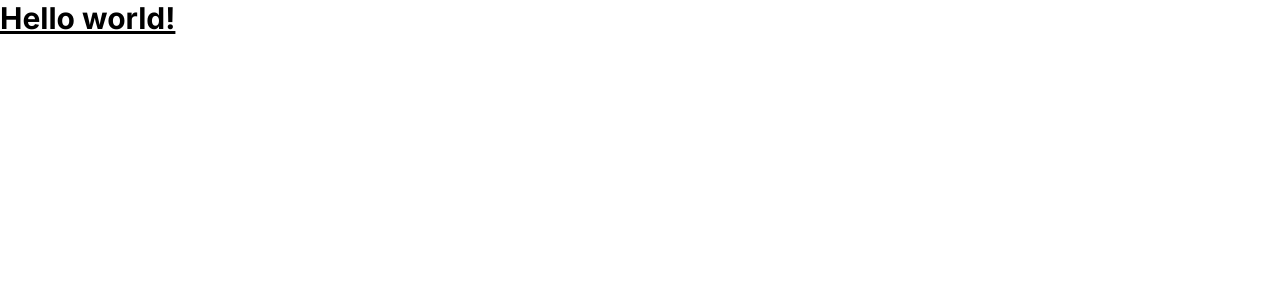
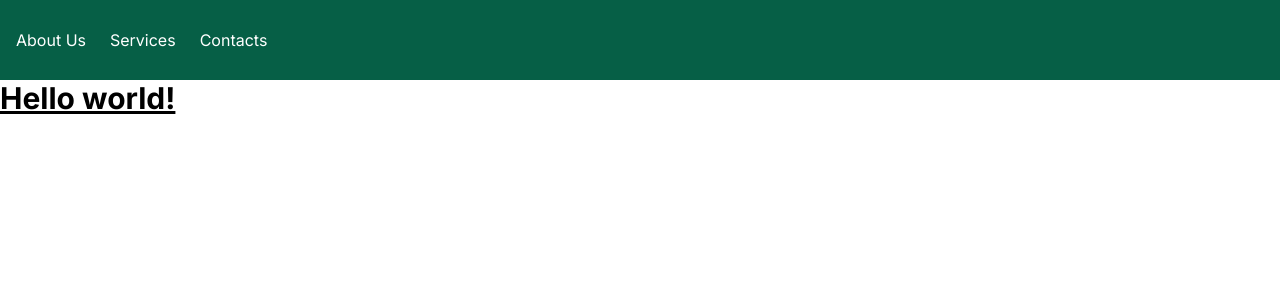
Before and after one commit to the-rabblerouser/booksbysara, a Next.js app: page / in a window 1280 px wide. Shown: the top 300 px of the page. Built offline with nearby package versions, Linux system fonts and the light colour scheme.

Commit message:
added navbar

```diff
--- /dev/null
+++ b/app/components/navigation/index.js
@@ -0,0 +1,38 @@
+import React from 'react';
+import Link from 'next/link';
+// import Logo from './Logo';
+// import Button from './Button';
+
+const Navbar = () => {
+	return (
+		<>
+			<div className='w-full h-20 bg-emerald-800 sticky top-0'>
+				<div className='container mx-auto px-4 h-full'>
+					<div className='flex justify-between items-center h-full'>
+						{/* <Logo /> */}
+						<ul className='hidden md:flex gap-x-6 text-white'>
+							<li>
+								<Link href='/about'>
+									<p>About Us</p>
+								</Link>
+							</li>
+							<li>
+								<Link href='/services'>
+									<p>Services</p>
+								</Link>
+							</li>
+							<li>
+								<Link href='/contacts'>
+									<p>Contacts</p>
+								</Link>
+							</li>
+						</ul>
+						{/* <Button /> */}
+					</div>
+				</div>
+			</div>
+		</>
+	);
+};
+
+export default Navbar;
--- a/app/layout.js
+++ b/app/layout.js
@@ -1,17 +1,22 @@
-import { Inter } from "next/font/google";
-import "./globals.css";
+import { Inter } from 'next/font/google';
+import './globals.css';
 
-const inter = Inter({ subsets: ["latin"] });
+import Navbar from './components/navigation';
+
+const inter = Inter({ subsets: ['latin'] });
 
 export const metadata = {
-  title: "Create Next App",
-  description: "Generated by create next app",
+	title: 'Create Next App',
+	description: 'Generated by create next app',
 };
 
 export default function RootLayout({ children }) {
-  return (
-    <html lang="en">
-      <body className={inter.className}>{children}</body>
-    </html>
-  );
+	return (
+		<html lang='en'>
+			<body className={inter.className}>
+				<Navbar />
+				{children}
+			</body>
+		</html>
+	);
 }
```
